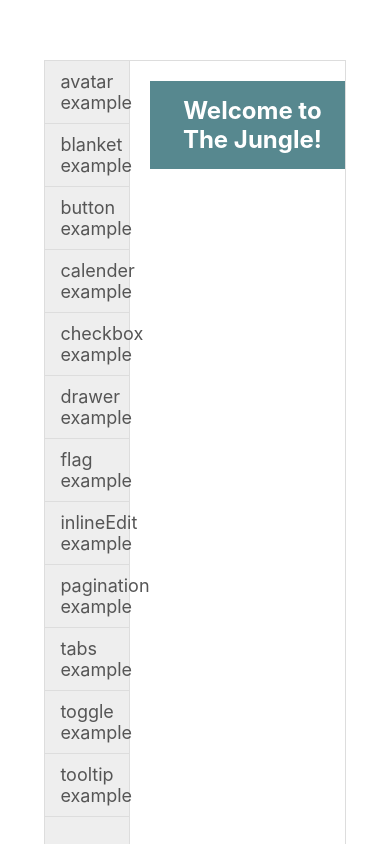
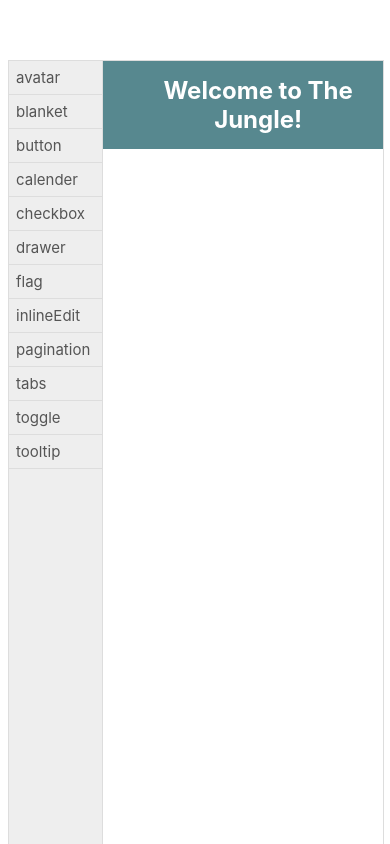
Before and after one commit to Rayyan995/atlas-kit-ui, a React (Create React App) app: page / in a window 390 px wide. Shown: the top 844 px of the page. Built offline with nearby package versions, Linux system fonts and the light colour scheme; the HTML template or start-up script is replaced by a standard one; what @atlaskit/theme would draw is missing.

Commit message:
add mobile view

```diff
--- a/src/Containers/EntireBody.module.css
+++ b/src/Containers/EntireBody.module.css
@@ -14,6 +14,15 @@
     background-color: #aaaaaa;
     color: white;
     text-align: center;
-    font-size: 20;
     font-weight: bold;
 }
+
+@media(max-width: 500px) {
+    .Container{
+        width: 100%;
+    }
+    .Paragraph  {
+        font-size: 16px;
+        font-weight: normal;
+    }
+}
--- a/src/components/Content/Content.module.css
+++ b/src/components/Content/Content.module.css
@@ -1,7 +1,13 @@
 .Container {
     width: 70%;
-    /* background-color: #e0e0e0; */
     height: 100%;
-    padding: 20px;
-    overflow: hidden;
+    padding: 10px;
+    overflow: scroll;
 }
+
+@media(max-width: 500px) {
+    .Container {
+        width: 75%;
+        padding: 0;
+    }
+}
--- a/src/components/SideBar/SideBar.module.css
+++ b/src/components/SideBar/SideBar.module.css
@@ -24,3 +24,14 @@
 .Par:hover {
     background-color: #eeffee;
 }
+
+
+@media(max-width: 500px) {
+    .Container{
+        width: 25%;
+    }
+    .Par {
+        padding: 7px;
+        font-size: 15px;
+    }
+}
--- a/src/components/SideBar/SideBar.tsx
+++ b/src/components/SideBar/SideBar.tsx
@@ -27,7 +27,7 @@ const SideBar: React.FC<myProps> = (props) => {
                     <p
                         key={item}
                         onClick={() => props.onClick(item)}
-                        className={classes.Par} >{item} example</p>
+                        className={classes.Par} >{item}</p>
                 ))
             }
         </div>
```
